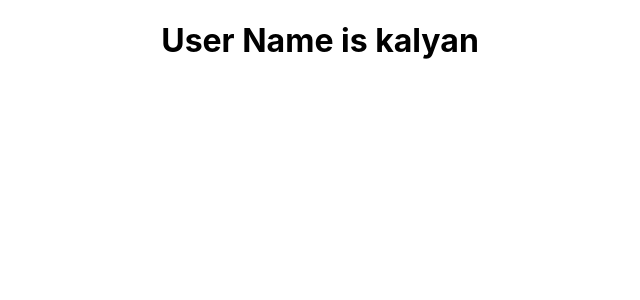
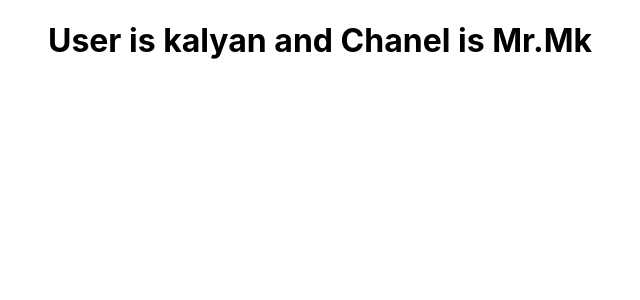
Before and after one commit to KalyanPaladugu/React_Hooks, a React (Create React App) app: page / in a window 1280 px wide. Shown: the top 300 px of the page, without its empty margins (320-960 px from the left). Built offline with nearby package versions, Linux system fonts and the light colour scheme.

Commit message:
Number of context handling

```diff
--- a/src/App.js
+++ b/src/App.js
@@ -4,6 +4,7 @@ import ComponentC from './components/ComponentC'
 
 
 export  const UserContext=React.createContext()
+export const ChanelContext=React.createContext()
 function App() {
 
 
@@ -11,7 +12,10 @@ function App() {
   return (
     <div className="App">
        <UserContext.Provider value ={'kalyan'}>
-          <ComponentC />
+         <ChanelContext.Provider value={'Mr.Mk'}>
+         <ComponentC />
+         </ChanelContext.Provider>
+
        </UserContext.Provider>
     </div>
   );
--- a/src/components/ComponentF.js
+++ b/src/components/ComponentF.js
@@ -1,14 +1,24 @@
 import React from 'react'
-import {UserContext} from '../App'
+import {ChanelContext, UserContext} from '../App'
 export default function ComponentF() {
     return (
         <div>
             <UserContext.Consumer>
                     {
                         user => {
-                            return <div>
-                              <h1>User Name is  {user}</h1>
-                            </div>
+                            return (
+                                <ChanelContext.Consumer>
+                                   {
+                                       chanel =>{
+                                           return (
+                                               <h1> User is {user} and Chanel is {chanel}</h1>
+                                           )
+                                       }
+                                   }
+                                </ChanelContext.Consumer>
+                            )
+
+
                         }
                     }
             </UserContext.Consumer>
```
